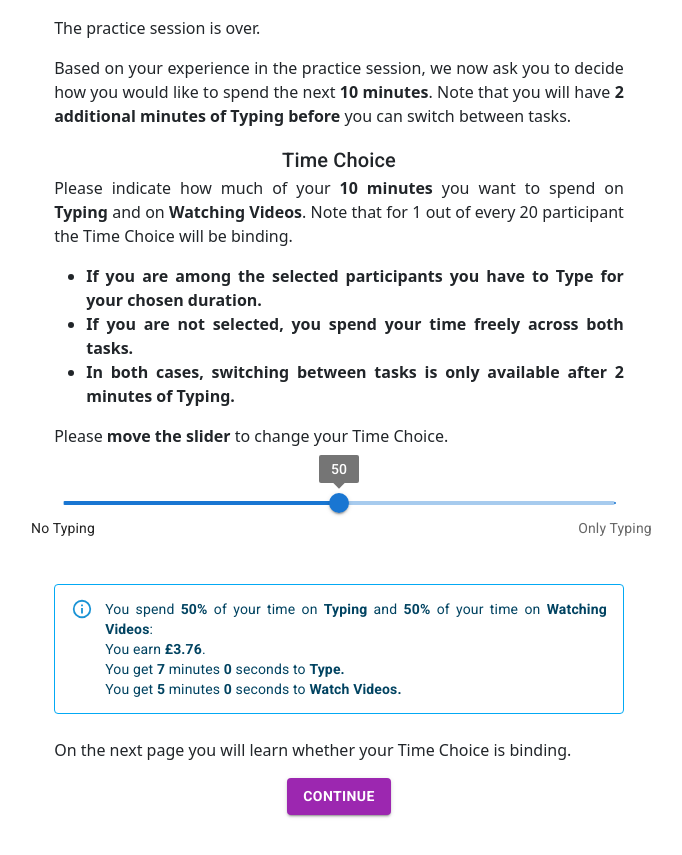
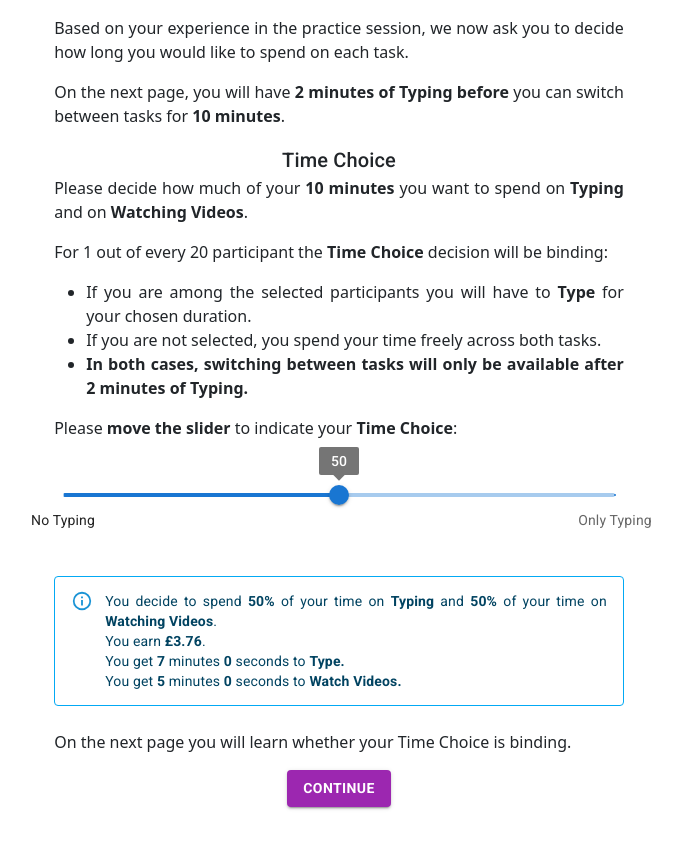
Before and after one commit to reha96/labor_leisure_experiment, a React (Create React App) app: page /1/confirm in a window 1280 px wide. Shown: the whole page, without its empty margins (301-983 px from the left). Built offline with nearby package versions, Linux system fonts and the light colour scheme; no server answers.

Commit message:
quick fix jan2

```diff
--- a/src/Components/ConfirmUpdate.js
+++ b/src/Components/ConfirmUpdate.js
@@ -18,7 +18,7 @@ const ConfirmUpdate = (props) => {
     <div className="timer">
       <Alert sx={{mb:3}} severity="info" variant="outlined" className="HomePage_p">
 
-        You spend <strong>{divi}%</strong> of your time on <strong>Typing</strong> and <strong>{100 - divi}%</strong> of your time on <strong>Watching Videos</strong>: <br></br>
+        You decide to spend <strong>{divi}%</strong> of your time on <strong>Typing</strong> and <strong>{100 - divi}%</strong> of your time on <strong>Watching Videos</strong>. <br></br>
 
         You earn 	<strong>£{((((divi / 100) * 720 * 0.6) / 100) + ((((100 - divi) / 100) * 600 * 0.2) / 100) + 1).toPrecision(3)}</strong>. <br></br>
 
--- a/src/Pages/Confirm.js
+++ b/src/Pages/Confirm.js
@@ -92,14 +92,16 @@ const Confirm = () => {
       </style>
       <Container className="p-1" fluid="sm">
         {/* <Typography variant='h6' className="center">End of Practice</Typography> */}
-        <p className="HomePage_p">The practice session is over.</p>
+        {/* <p className="HomePage_p">The practice session is over.</p> */}
         <p className="HomePage_p">
           {" "}
           Based on your experience in the practice session, we now ask you to
-          decide how you would like to spend the next{" "}
-          <strong>10 minutes</strong>. Note that you will have{" "}
-          <strong>2 additional minutes of Typing before </strong> you can switch
-          between tasks.
+          decide how long you would like to spend on each task.
+        </p>
+        <p className="HomePage_p">
+          On the next page, you will have{" "}
+          <strong>2 minutes of Typing before </strong> you can switch
+          between tasks for <strong>10 minutes</strong>.
         </p>
 
         {/* <Typography variant="h6" className="center"> */}
@@ -111,36 +113,39 @@ const Confirm = () => {
           Time Choice
         </Typography>
         <p className="HomePage_p">
-          Please indicate how much of your <strong>10 minutes </strong>
+          Please decide how much of your <strong>10 minutes </strong>
           you want to spend on <strong>Typing</strong> and on{" "}
-          <strong>Watching Videos</strong>. Note that for 1 out of every 20
-          participant the Time Choice will be binding.{" "}
+          <strong>Watching Videos</strong>.
         </p>
         <p className="HomePage_p">
-          <strong>
+          For 1 out of every 20 participant the <strong>Time Choice</strong>{" "}
+          decision will be binding:{" "}
+        </p>
+        <p className="HomePage_p">
           <ul class="a">
             <li>
               {" "}
-                If you are among the selected participants you have to Type for
-                your chosen duration.
+              If you are among the selected participants you will have to{" "}
+              <strong>Type</strong> for your chosen duration.
             </li>
             <li>
               {" "}
               If you are not selected, you spend your time freely across both
               tasks.{" "}
             </li>
+
             <li>
-                In both cases, switching between tasks is only available after 2
-                minutes of Typing.
+              <strong>
+                In both cases, switching between tasks will only be available
+                after 2 minutes of Typing.
+              </strong>
             </li>
           </ul>{" "}
-          </strong>
         </p>
+        <p className="HomePage_p"></p>
         <p className="HomePage_p">
-          <strong></strong>
-        </p>
-        <p className="HomePage_p">
-          Please <strong>move the slider</strong> to change your Time Choice.
+          Please <strong>move the slider</strong> to indicate your{" "}
+          <strong>Time Choice</strong>:
         </p>
         <Box
           sx={{
--- a/src/Pages/Home2.js
+++ b/src/Pages/Home2.js
@@ -233,7 +233,7 @@ const Home2 = () => {
               <strong>Continue</strong>
             </ButtonM>
           ) : (
-            <Link underline="none" href={"nextb"}>
+            <Link underline="none" href={"next2"}>
               <ButtonM variant="contained" color="secondary" type="button">
                 <strong>Continue</strong>
               </ButtonM>
```
Lines whose indentation alone changed are shown as unchanged.
